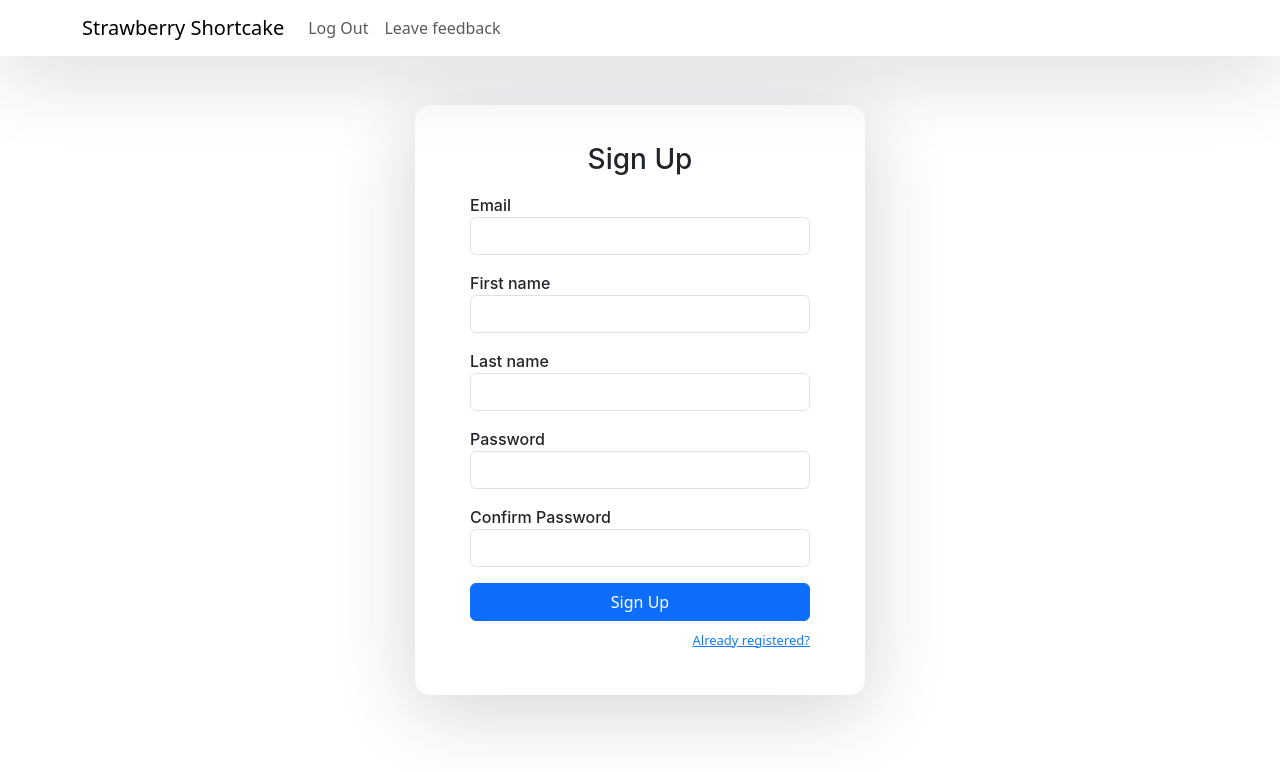
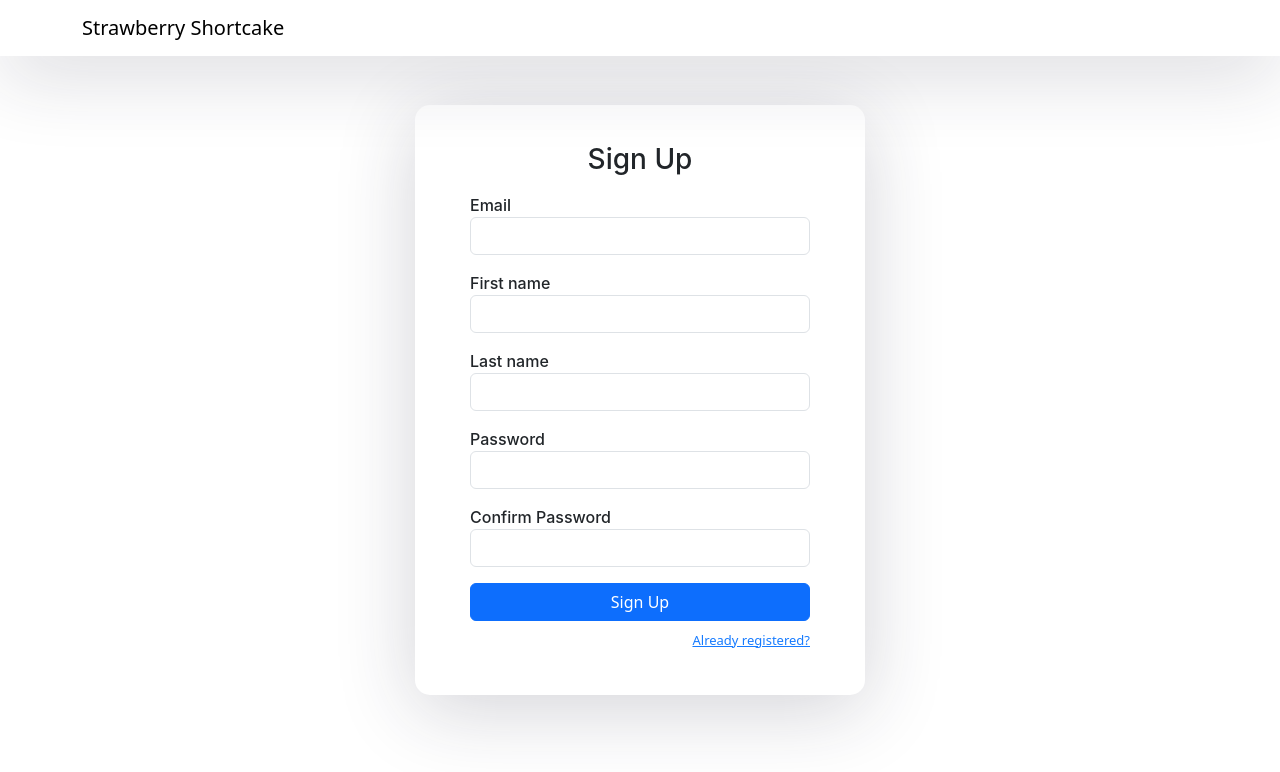
Before and after one commit to dmed31/cis4000-strawberry-shortcake, a React (Create React App) app in the folder ss-react/: page /registration in a window 1280 px wide. Shown: the top 772 px of the page. Built offline with nearby package versions, Linux system fonts and the light colour scheme.

Commit message:
navbar fixed

```diff
--- a/ss-react/src/App.js
+++ b/ss-react/src/App.js
@@ -7,61 +7,17 @@ import Registration from './components/Registration'
 import Main from './components/Main'
 import Cookies from 'js-cookie'
 import Feedback from './components/Feedback'
+import Navbar from './components/Navbar'
 
 const App = () => {
-  const handleLogout = () => {
-    Cookies.remove('id');
-    Cookies.remove('firstName');
-    Cookies.remove('lastName');
-    Cookies.remove('email');
-  }
-
   return (
     <Router>
-      <div className="App">
-        <nav className="navbar navbar-expand-lg navbar-light fixed-top">
-          <div className="container">
-            <Link className="navbar-brand" to={'/main'}>
-              Strawberry Shortcake
-            </Link>
-            <div className="collapse navbar-collapse" id="navbarTogglerDemo02">
-              <ul className="navbar-nav ml-auto">
-                {/* <li className="nav-item">
-                  <Link className="nav-link" to={'/sign-in'}>
-                    Login
-                  </Link>
-                </li>
-                <li className="nav-item">
-                  <Link className="nav-link" to={'/registration'}>
-                    Sign up
-                  </Link>
-                </li> */}
-                <li className="nav-item">
-                  <Link className="nav-link" to={'/sign-in'} onClick={handleLogout}>
-                    Log Out
-                  </Link>
-                </li>
-                <li className="nav-item">
-                  <Link className="nav-link" to={'/feedback'}>
-                    Leave feedback
-                  </Link>
-                </li>
-              </ul>
-            </div>
-          </div>
-        </nav>
-        <div className="auth-wrapper">
-          <div className="auth-inner">
-            <Routes>
-              <Route exact path="/" element={<Login />} />
-              <Route path="/sign-in" element={<Login />} />
-              <Route path="/registration" element={<Registration />} />
-              <Route path="/main" element={<Main />} />
-              <Route path="/feedback" element={<Feedback />} />
-            </Routes>
-          </div>
-        </div>
-      </div>
+      <Routes>
+        <Route path="/" element={<Main />} />
+        <Route path="/sign-in" element={<Login />} />
+        <Route path="/registration" element={<Registration />} />
+        <Route path="/feedback" element={<Feedback />} />
+      </Routes>
     </Router>
   )
 }
--- a/ss-react/src/components/Feedback.js
+++ b/ss-react/src/components/Feedback.js
@@ -1,19 +1,14 @@
 import React, { useState, Component } from "react";
 import { Col, FloatingLabel, Form, Row, Button } from "react-bootstrap";
 import * as bd from "react-basic-design";
-export default class Feedback extends Component {
-  render() {
+import Navbar from "./Navbar";
+
+const Feedback = () => {
   return (
-       <Feed></Feed>
-    )
-  }
-}
-
-
-
-export function Feed() {
-  return (
-    <>
+    <div className="App">
+      <Navbar loggedIn={true}/>
+      <div className="auth-wrapper">
+        <div className="auth-inner">
           <bd.Paper className="p-3 my-3 mx-auto" style={{ maxWidth: 600 }}>
             <Form autoComplete="off" className="">
               <div className="text-primary text-center mb-4">
@@ -89,6 +84,11 @@ export function Feed() {
               </div>
             </Form>
           </bd.Paper>
-    </>
+        </div>
+      </div>
+    </div>
   );
+
 }
+
+export default Feedback;
--- a/ss-react/src/components/Login.js
+++ b/ss-react/src/components/Login.js
@@ -3,6 +3,7 @@ import { useNavigate } from 'react-router-dom'
 import Cookies from 'js-cookie'
 import config from '../config.json'
 import logo from './Logo.png'
+import Navbar from './Navbar'
 
 const Login = () => {
   const navigate = useNavigate();
@@ -33,7 +34,7 @@ const Login = () => {
           Cookies.set('firstName', userInfo['firstName'], { expires: 1 });
           Cookies.set('lastName', userInfo['lastName'], { expires: 1 });
           Cookies.set('id', userInfo['id'], { expires: 1 });
-          navigate('/main');
+          navigate('/');
         }
       })
 
@@ -44,9 +45,13 @@ const Login = () => {
     Cookies.remove('firstName');
     Cookies.remove('lastName');
     Cookies.remove('email');
-  }, []);
+  });
 
   return (
+    <div className="App">
+      <Navbar loggedIn={false}/>
+      <div className="auth-wrapper">
+        <div className="auth-inner">
           <form onSubmit={login}>
             <div className="image-container">
               <img src={logo} alt="logo.png" width={150} height={150} />
@@ -80,6 +85,9 @@ const Login = () => {
               Forgot <a href="#">password?</a>
             </p> */}
           </form>
+        </div>
+      </div>
+    </div>
   )
 }
 
--- a/ss-react/src/components/Main.js
+++ b/ss-react/src/components/Main.js
@@ -1,6 +1,7 @@
 import React, { useEffect } from 'react'
 import Cookies from 'js-cookie'
 import { useNavigate } from 'react-router-dom';
+import Navbar from './Navbar';
 
 const Main = () => {
   const firstName = Cookies.get('firstName');
@@ -13,7 +14,14 @@ const Main = () => {
     }
   })
   return (
-    <div>Welcome {firstName} {lastName}!</div>
+    <div className="App">
+      <Navbar loggedIn={true}/>
+      <div className="auth-wrapper">
+        <div className="auth-inner">
+          <div>Welcome {firstName} {lastName}!</div>
+        </div>
+      </div>
+    </div>
   )
 }
 
--- /dev/null
+++ b/ss-react/src/components/Navbar.js
@@ -0,0 +1,40 @@
+import React from 'react'
+import { Link } from 'react-router-dom'
+
+const Navbar = ({ loggedIn }) => {
+  return (
+    <nav className="navbar navbar-expand-lg navbar-light fixed-top">
+      <div className="container">
+        <Link className="navbar-brand" to={'/'}>
+          Strawberry Shortcake
+        </Link>
+        <div className="collapse navbar-collapse" id="navbarTogglerDemo02">
+          {loggedIn && <ul className="navbar-nav ml-auto">
+            {/* <li className="nav-item">
+              <Link className="nav-link" to={'/sign-in'}>
+                Login
+              </Link>
+            </li>
+            <li className="nav-item">
+              <Link className="nav-link" to={'/registration'}>
+                Sign up
+              </Link>
+            </li> */}
+            <li className="nav-item">
+              <Link className="nav-link" to={'/sign-in'}>
+                Log Out
+              </Link>
+            </li>
+            <li className="nav-item">
+              <Link className="nav-link" to={'/feedback'}>
+                Leave feedback
+              </Link>
+            </li>
+          </ul>}
+        </div>
+      </div>
+    </nav>
+  )
+}
+
+export default Navbar
--- a/ss-react/src/components/Registration.js
+++ b/ss-react/src/components/Registration.js
@@ -2,6 +2,7 @@ import React, { Component, useState, useEffect } from 'react'
 import { useNavigate } from 'react-router-dom';
 import Cookies from 'js-cookie'
 import config from '../config.json'
+import Navbar from './Navbar';
 
 const Registration = () => {
   const navigate = useNavigate();
@@ -44,9 +45,13 @@ const Registration = () => {
     Cookies.remove('firstName');
     Cookies.remove('lastName');
     Cookies.remove('email');
-  }, []);
+  });
 
   return (
+    <div className="App">
+        <Navbar loggedIn={false}/>
+        <div className="auth-wrapper">
+          <div className="auth-inner">
             <form onSubmit={register}>
               <h3>Sign Up</h3>
               <div className="mb-3">
@@ -103,6 +108,9 @@ const Registration = () => {
                 <a href="/sign-in">Already registered?</a>
               </p>
             </form>
+          </div>
+        </div>
+      </div>
   )
 }
 
```
Lines whose indentation alone changed are shown as unchanged.
